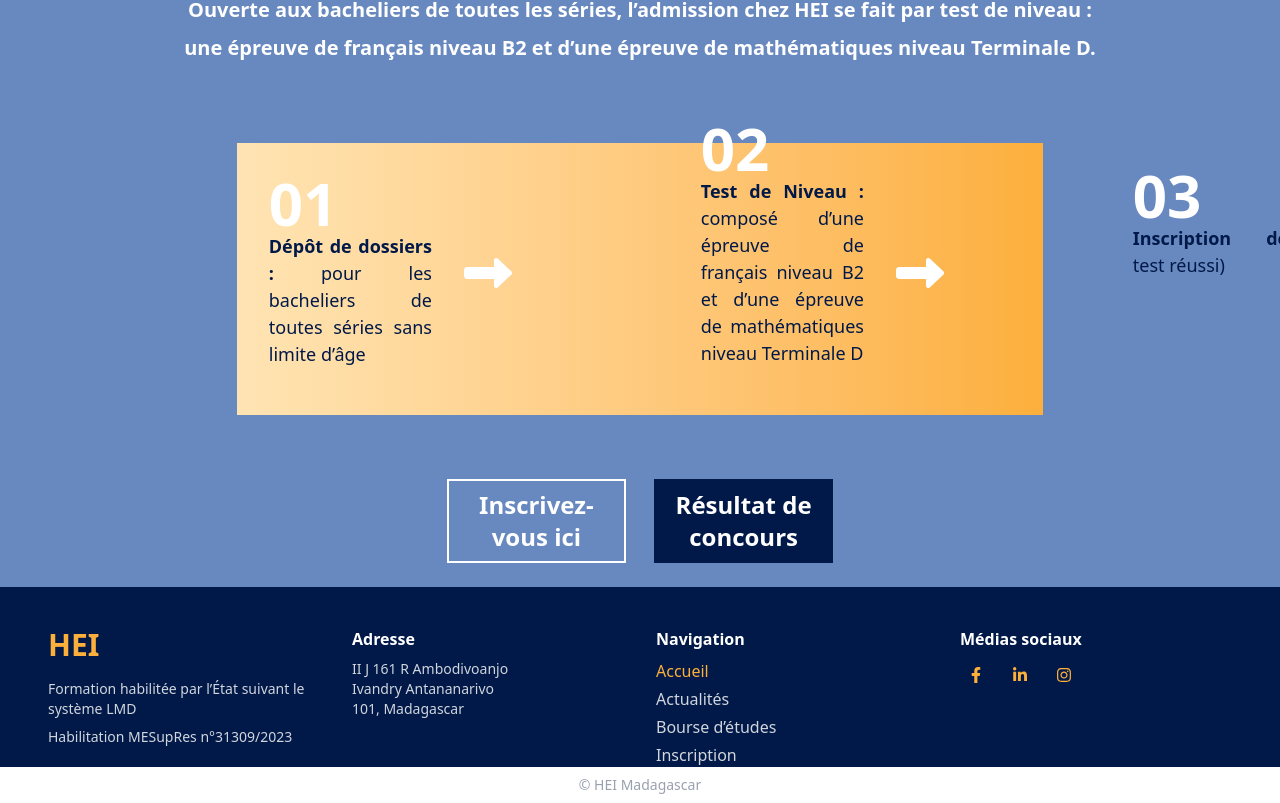
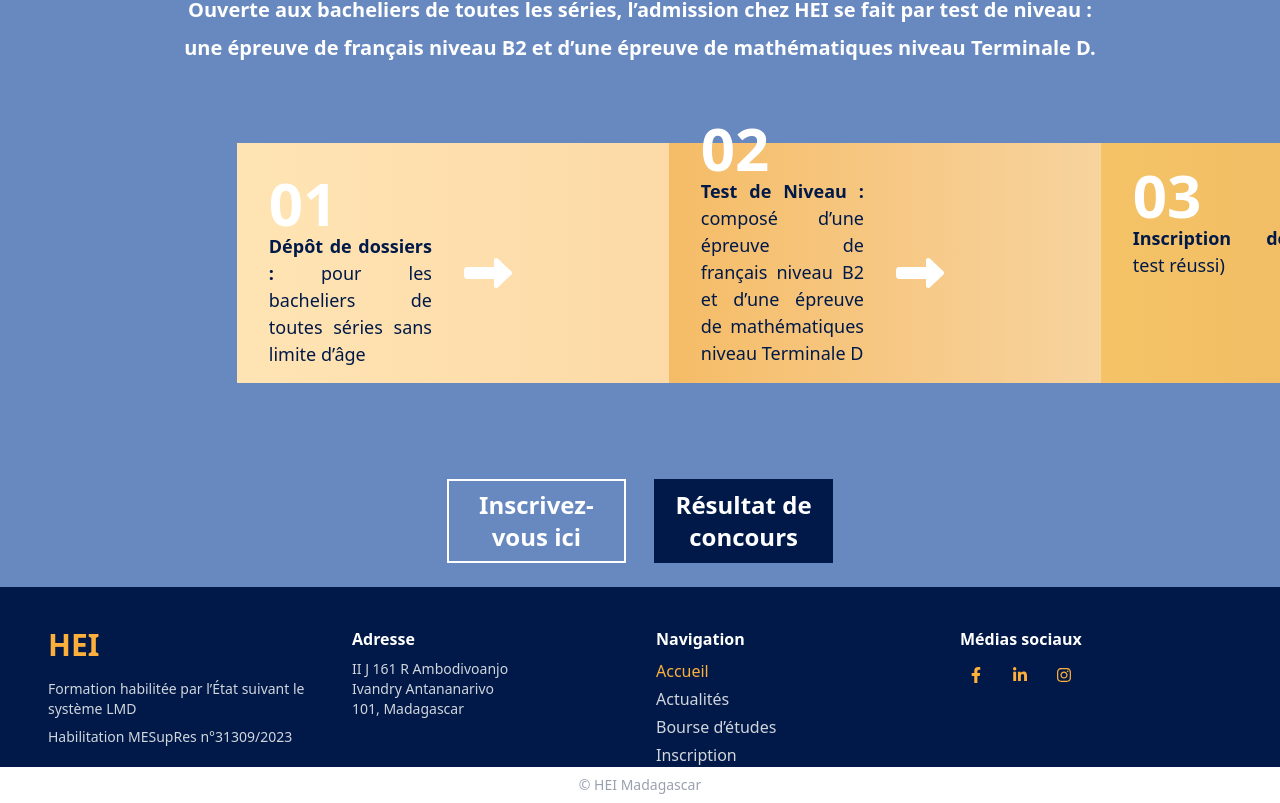
Before and after one commit to DavFilsDev/hei-university-homepage-clone, a React (Vite) app: page / in a window 1280 px wide. Shown: the part 2289-3092 px from the top of the page. Built offline with nearby package versions, Linux system fonts and the light colour scheme.

Commit message:
[UPDATE] bg of cards in feature:{Admission.jsx}

```diff
--- a/src/components/Admission.jsx
+++ b/src/components/Admission.jsx
@@ -17,8 +17,8 @@
             niveau Terminale D.
           </p>
         </div>
-        <div className=" flex flex-row   w-[63vw]  pb-[2rem] bg-gradient-to-r from-[#ffe4b3] to-[var(--secondary)]">
-          <div className=" h-[30vh] w-[18vw] flex flex-col justify-center pl-[2rem] pr-[25rem] pb-[5vh]">
+        <div className=" flex flex-row   w-[63vw]  pb-[2rem] to-[var(--secondary)]">
+          <div className=" bg-gradient-to-r from-[#ffe4b3] to-[#fcdaa7] h-[30vh] w-[18vw] flex flex-col justify-center pl-[2rem] pr-[25rem] pb-[5vh]">
             <p className=" text-6xl text-white font-bold">01</p>
             <div className="flex flex-row w-[19vw] justify-center items-center gap-[2rem] ">
               <p className="   text-justify text-[var(--primary)] text-[18px] h-[10vh] ">
@@ -30,7 +30,7 @@
               </div>
             </div>
           </div>
-          <div className="h-[30vh] w-[18vw] flex flex-col justify-center pl-[2rem] pr-[25rem] pb-[5vh]">
+          <div className="bg-gradient-to-r from-[#f5bc66] to-[#f7d39e] h-[30vh] w-[18vw] flex flex-col justify-center pl-[2rem] pr-[25rem] pb-[5vh]">
             <p className=" text-6xl font-bold text-white">02</p>
             <div className="flex flex-row w-[19vw] justify-center items-center gap-[2rem] ">
               <p className="   text-justify text-[var(--primary)] text-[18px] ">
@@ -43,7 +43,7 @@
               </div>
             </div>
           </div>
-            <div className=" h-[30vh] w-[18vw] flex flex-col justify-center pl-[2rem] pr-[25rem] pb-[5vh]">
+            <div className="bg-gradient-to-r from-[#f5c366] to-[#ecb664] h-[30vh] w-[18vw] flex flex-col justify-center pl-[2rem] pr-[25rem] pb-[5vh]">
             <p className=" text-6xl font-bold text-white">03</p>
             <div className="flex w-[19vw] gap-[2rem] ">
               <p className=" h-[12vh]  text-justify text-[var(--primary)] text-[18px] ">
```
